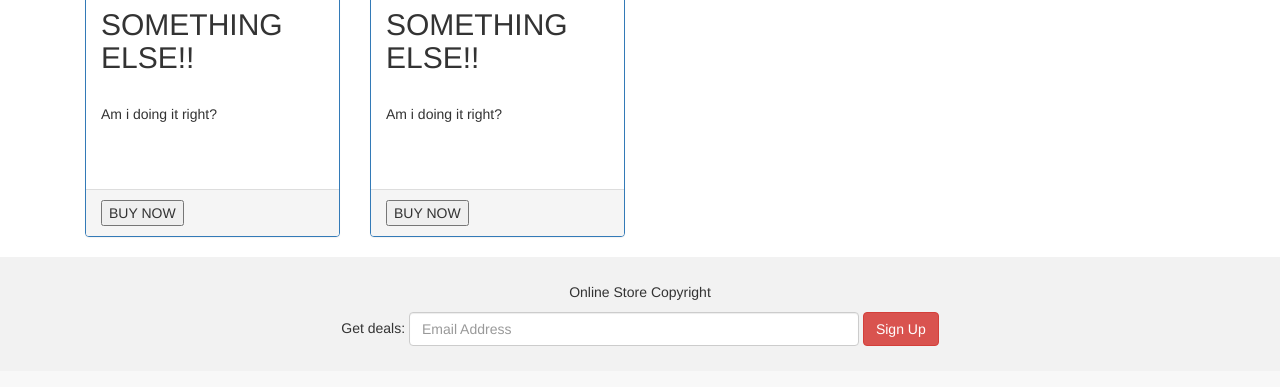
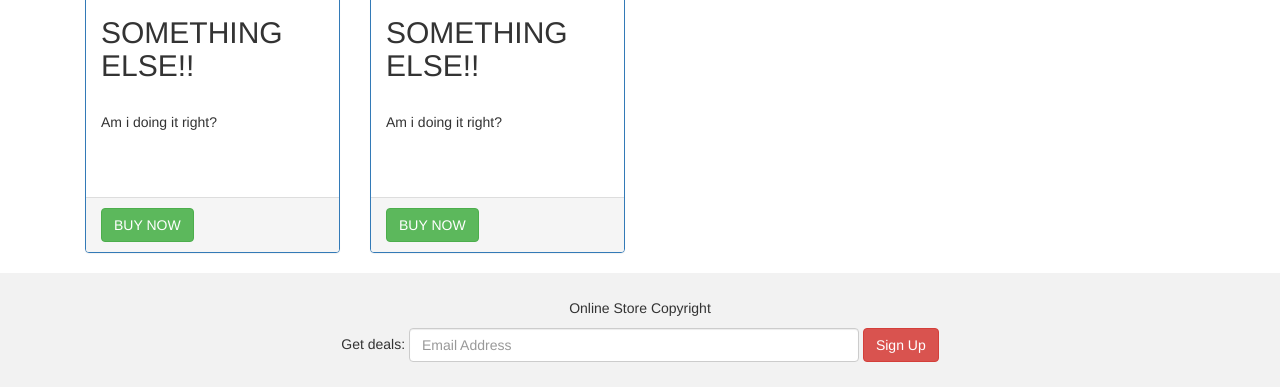
Before and after one commit to henriits/Shopping, a Django app: page / in a window 1280 px wide. Shown: the part 1114-1501 px from the top of the page. Before the commit the page ends 1460 px from the top, so only its background shows below. Run offline with Django 4.2, Linux system fonts and the light colour scheme; some libraries are stand-ins or nearby versions.

Commit message:
changed the button color

```diff
--- a/templates/home.html
+++ b/templates/home.html
@@ -25,7 +25,7 @@
                         <br><br>
                     </div>
 
-                    <div class="panel-footer"><button>BUY NOW</button> </div>
+                    <div class="panel-footer"><button type="button" class="btn btn-success">BUY NOW</button> </div>
                 </div>
             </div>
             {% endfor %}
```
Also changed, not shown: products/views.py (+5 -4 lines).
